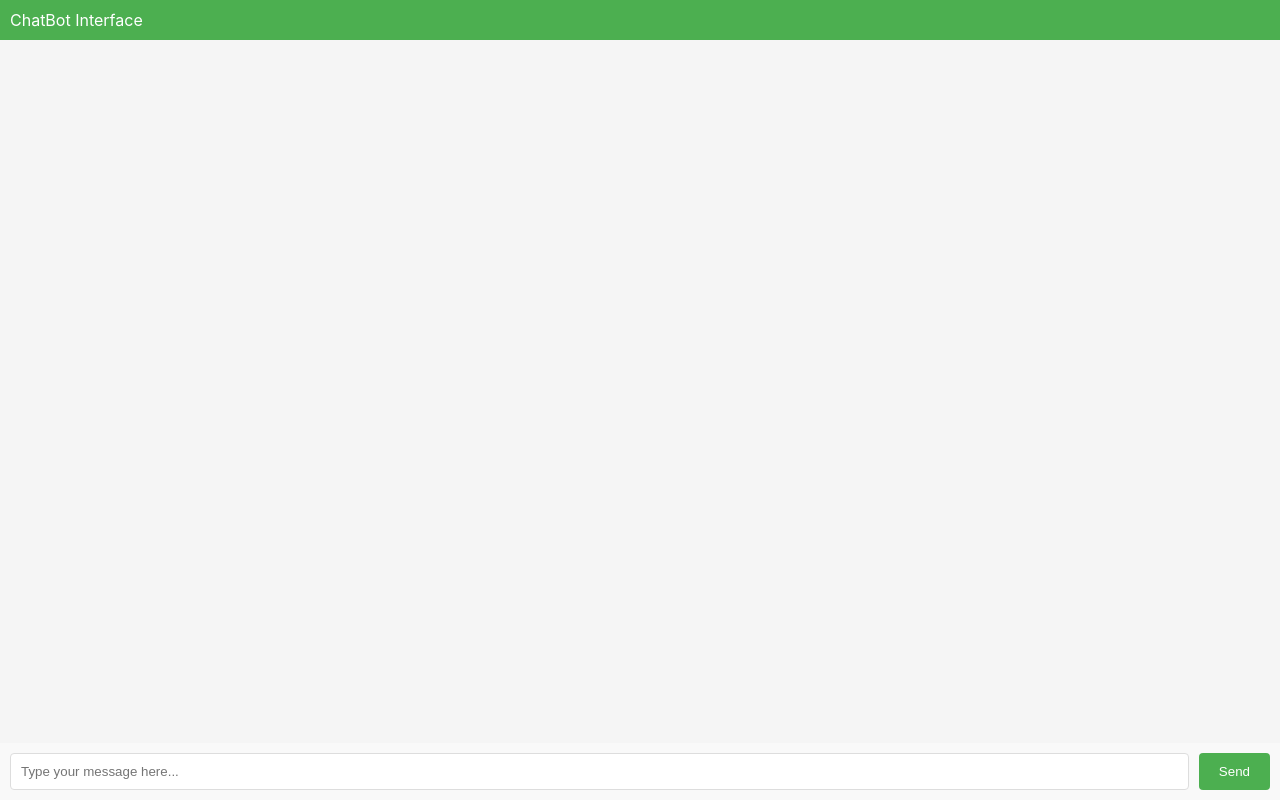
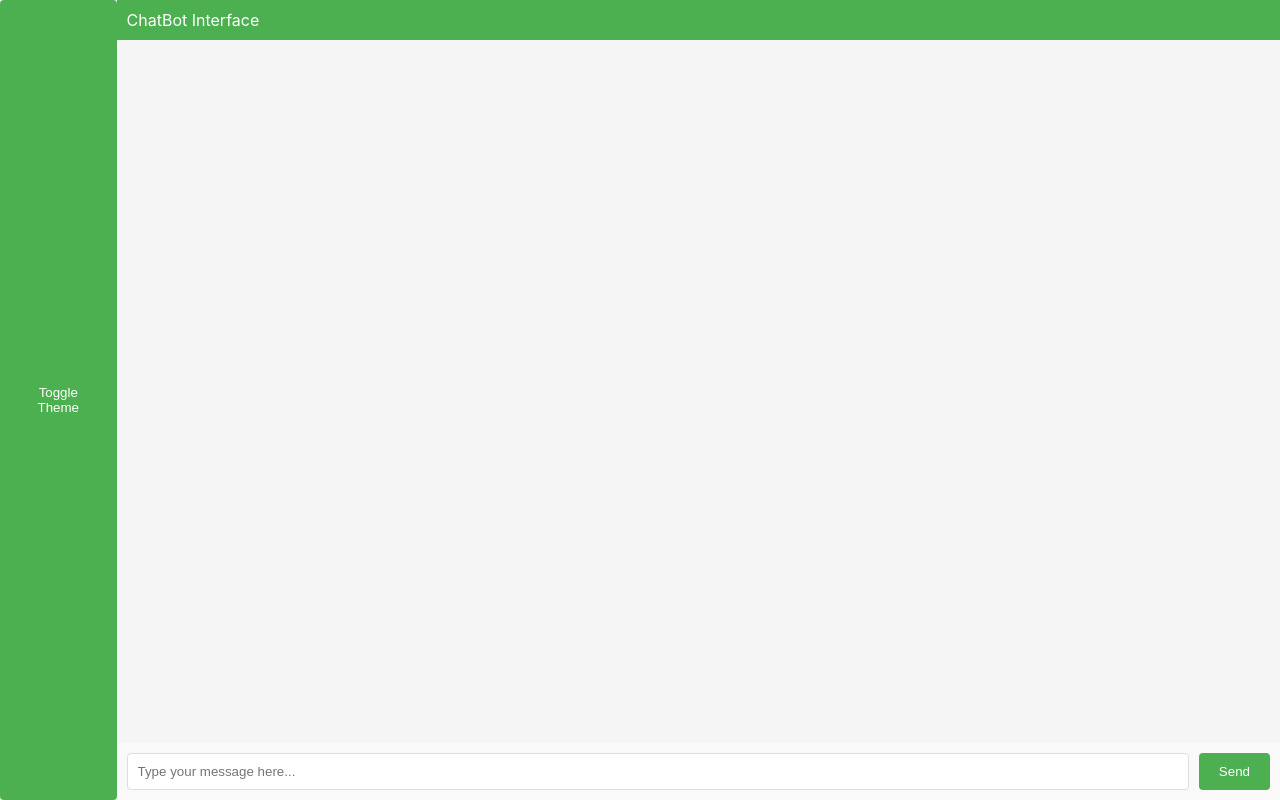
Before and after one commit to UnitTHK/CIJS93FinalProject, a React (Create React App) app: page / in a window 1280 px wide. Built offline with nearby package versions, Linux system fonts and the light colour scheme.

Commit message:
new darkmode option

```diff
--- a/src/App.css
+++ b/src/App.css
@@ -1,8 +1,22 @@
+/* Light theme */
+.light {
+  --background-color: #f5f5f5;
+  --text-color: #333;
+}
+
+/* Dark theme */
+.dark {
+  --background-color: #333;
+  --text-color: #f5f5f5;
+}
+
 .App {
   display: flex;
   width: 100%;
   height: 100vh;
-  background-color: #f5f5f5;
+  background-color: var(--background-color);
+  color: var(--text-color);
+  transition: background-color 0.5s, color 0.5s;
 }
 
 .chat-container {
--- a/src/App.js
+++ b/src/App.js
@@ -1,4 +1,4 @@
-import React, { useState } from 'react';
+import React, { useState, useEffect } from 'react';
 import BeatLoader from "react-spinners/BeatLoader";
 import './App.css';
 
@@ -7,19 +7,26 @@ function App() {
   const [input, setInput] = useState('');
   const [loading, setLoading] = useState(false);
   const [error, setError] = useState(null);
+  const [theme, setTheme] = useState(localStorage.getItem('theme') || 'light');
 
-  // Function to handle sending messages
+  useEffect(() => {
+    document.documentElement.className = theme;
+    localStorage.setItem('theme', theme);
+  }, [theme]);
+
+  const toggleTheme = () => {
+    setTheme(prevTheme => prevTheme === 'light' ? 'dark' : 'light');
+  };
+
   const sendMessage = async () => {
     const messageContent = input.trim();
     if (!messageContent) return;
 
-    // Display the user's message on the chat interface
     setMessages(prevMessages => [...prevMessages, { text: messageContent, sender: 'user' }]);
     setInput('');
     setLoading(true);
     setError(null);
 
-    // Add a loading message
     setMessages(prevMessages => [...prevMessages, { text: <BeatLoader color={"#123abc"} loading={true} size={15} />, sender: 'loading' }]);
 
     try {
@@ -33,10 +40,8 @@ function App() {
 
       const data = await response.json();
 
-      // Remove the loading message
       setMessages(prevMessages => prevMessages.slice(0, -1));
 
-      // Display the API's response on the chat interface
       setMessages(prevMessages => [...prevMessages, { text: data.reply, sender: 'api' }]);
     } catch (error) {
       setError('Failed to send message');
@@ -54,6 +59,7 @@ function App() {
 
   return (
       <div className="App">
+        <button onClick={toggleTheme}>Toggle Theme</button>
         <div className="chat-container">
           <header className="chat-header">
             ChatBot Interface
```
